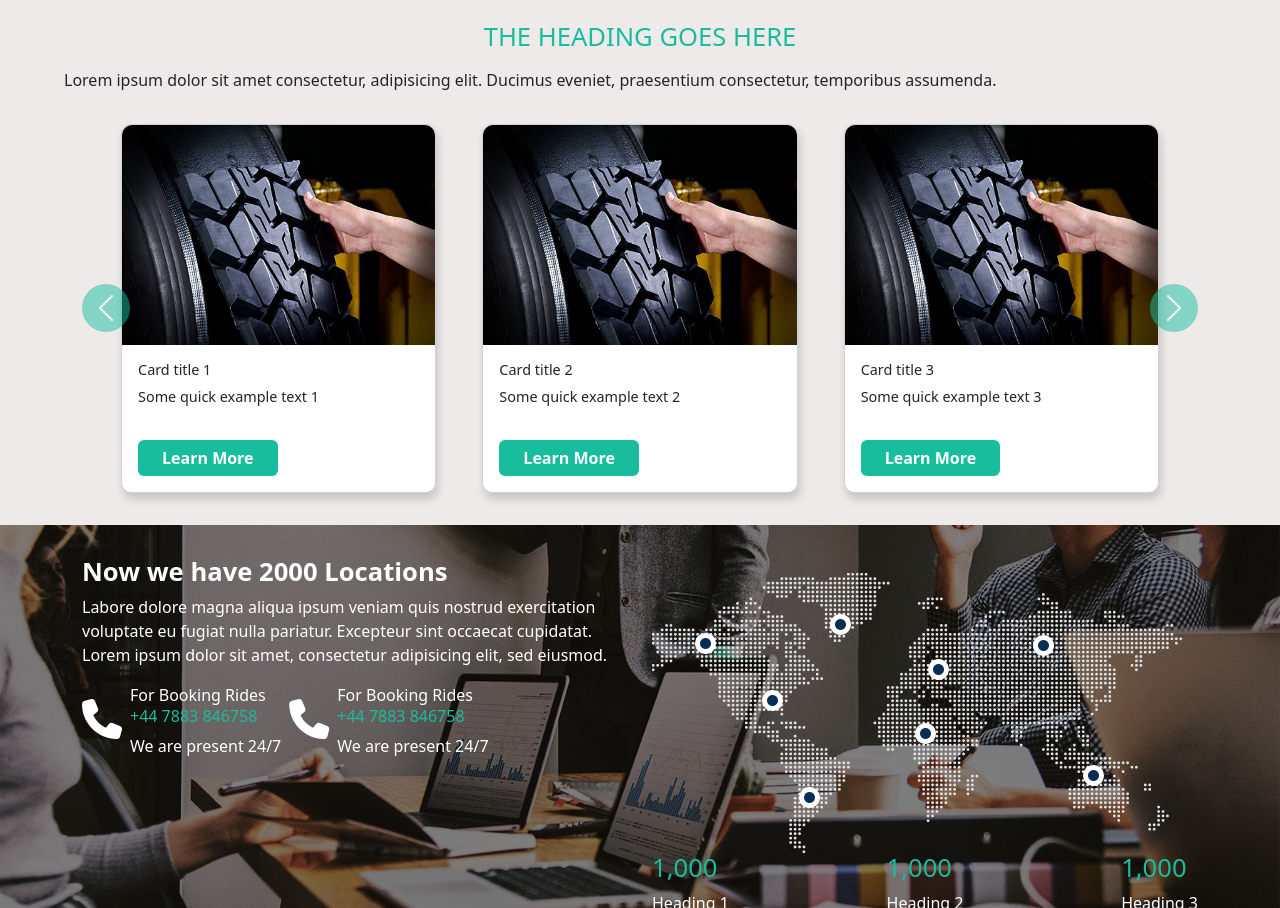
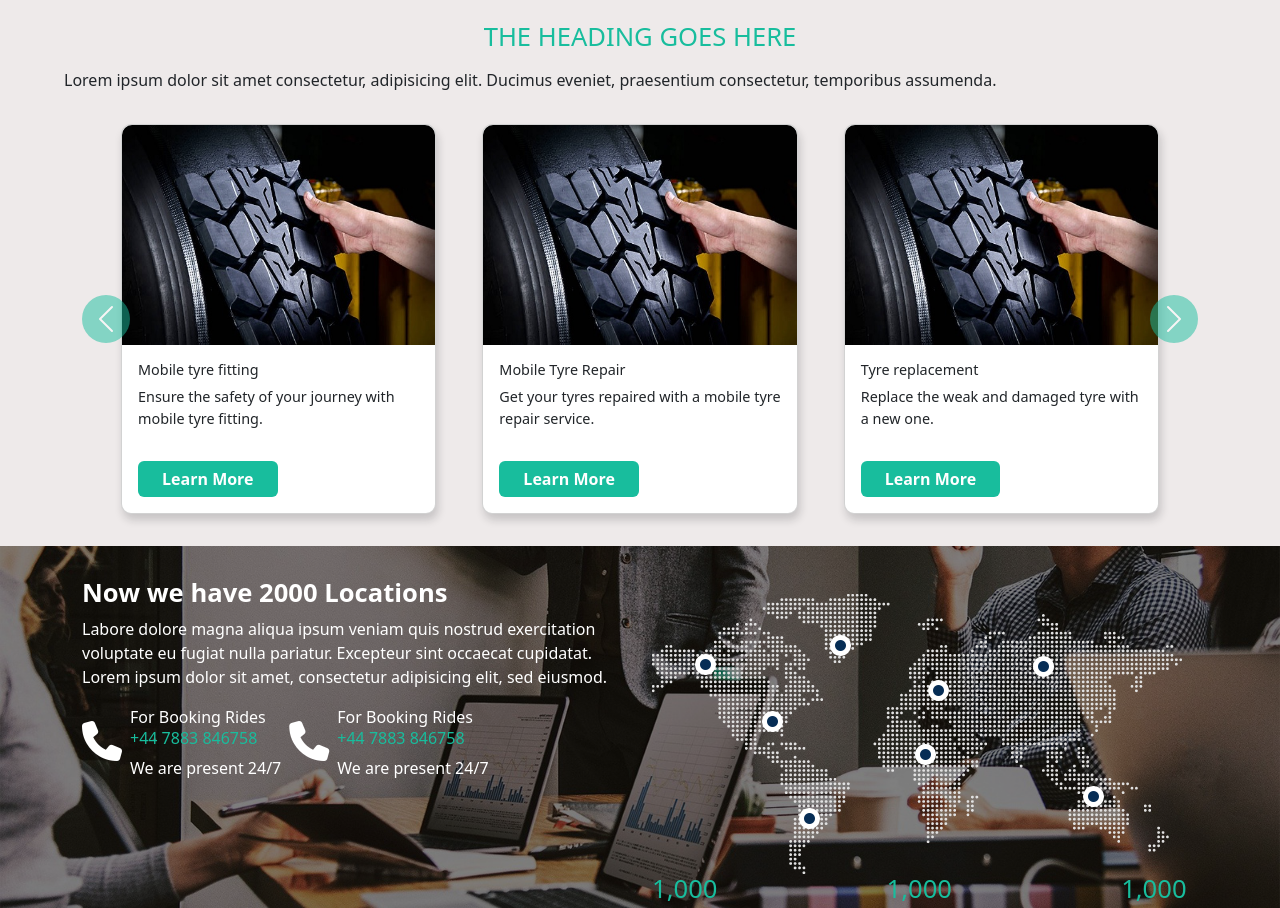
Before and after one commit to Mehwishmushtaq/MrTyreFitter, a React (Vite) app: page / in a window 1280 px wide. Shown: the part 1869-2777 px from the top of the page. Built offline with nearby package versions, Linux system fonts and the light colour scheme.

Commit message:
Update Cards.jsx

```diff
--- a/src/components/Cards.jsx
+++ b/src/components/Cards.jsx
@@ -38,10 +38,11 @@ const Cards = () => {
 
   // Example data for cards
   const cardData = [
-    { title: "Card title 1", text: "Some quick example text 1", image: "images/img-11.jpg" },
-    { title: "Card title 2", text: "Some quick example text 2", image: "images/img-11.jpg" },
-    { title: "Card title 3", text: "Some quick example text 3", image: "images/img-11.jpg" },
-    { title: "Card title 4", text: "Some quick example text 4", image: "images/img-11.jpg" },
+    { title: "Mobile tyre fitting", text: "Ensure the safety of your journey with mobile tyre fitting.", image: "images/img-11.jpg", path: "/services/mobile-tyre-fitting" },
+    { title: "Mobile Tyre Repair", text: "Get your tyres repaired with a mobile tyre repair service.", image: "images/img-11.jpg", path: "/services/mobile-tyre-repair" },
+    { title: "Tyre replacement", text: "Replace the weak and damaged tyre with a new one.", image: "images/img-11.jpg", path: "/services/tyre-replacement" },
+    { title: "Flat tyres", text: "Protect your tyres from the problem of tyre getting flat.", image: "images/img-11.jpg", path: "/services/flat-tyre" },
+    { title: "Burst tyre", text: "Ensure your travel from the incident of a burst tyre.", image: "images/img-11.jpg", path: "/services/burst-tyre" },
   ];
 
   return (
@@ -54,13 +55,7 @@ const Cards = () => {
                 <div className="img-wrapper">
                   <img src={card.image} alt="card" />
                 </div>
-                {/* Boxes
-                <div className='card-boxes'>
-                  <div>1</div>
-                  <div>2</div>
-                  <div>3</div>
-                </div> */}
-                {/* Boxes */}
+
                 <div className="card-body">
                   <h5 className="card-title">{card.title}</h5>
                   <p className="card-text">{card.text}</p>
```
